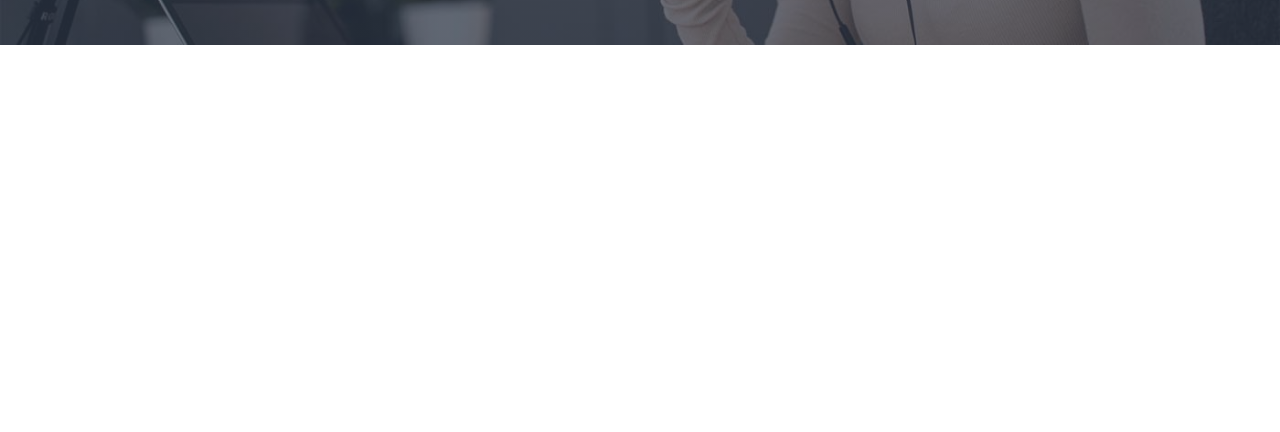
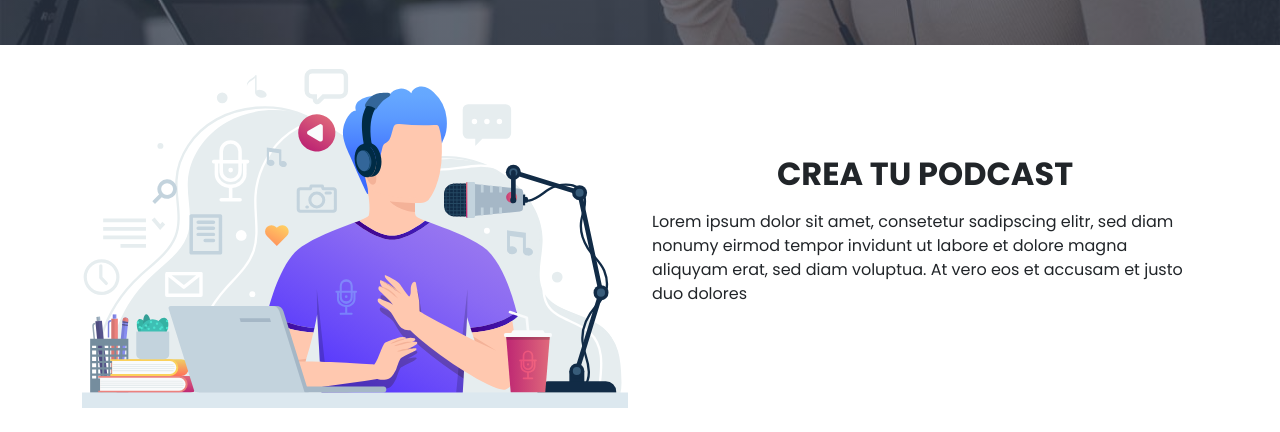
Before and after one commit to AlanAltamiranoH1504/PodcastFM_BootStrap_SASS, a website: page index.html in a window 1280 px wide. Shown: the part 577-1009 px from the top of the page. Before the commit the page ends 800 px from the top, so only its background shows below. Drawn offline with Linux system fonts and the light colour scheme.

Commit message:
feat: add create your podcast section

```diff
--- a/index.html
+++ b/index.html
@@ -11,6 +11,7 @@
     <link rel="stylesheet" href="build/css/app.css">
 </head>
 <body>
+    <!--Header-->
     <header class="site-header py-5">
         <div class="container-xl">
             <div class="logo">
@@ -26,6 +27,18 @@
             </div>
         </div>
     </header>
-<!--feat: agregar estilos y html para header-->
+
+    <!--Seccion crea tu podcast-->
+    <div class="container-xl py-4">
+        <div class="row d-flex align-items-center justify-content-center">
+            <div class="col-md-6">
+                <img src="build/img/imagen_podcast.svg">
+            </div>
+            <div class="col-md-6">
+                <h2 class="text-center fw-bolder text-uppercase">Crea tu PodCast</h2>
+                <p class="mt-3">Lorem ipsum dolor sit amet, consetetur sadipscing elitr, sed diam nonumy eirmod tempor invidunt ut labore et dolore magna aliquyam erat, sed diam voluptua. At vero eos et accusam et justo duo dolores</p>
+            </div>
+        </div>
+    </div>
 </body>
 </html>
```
